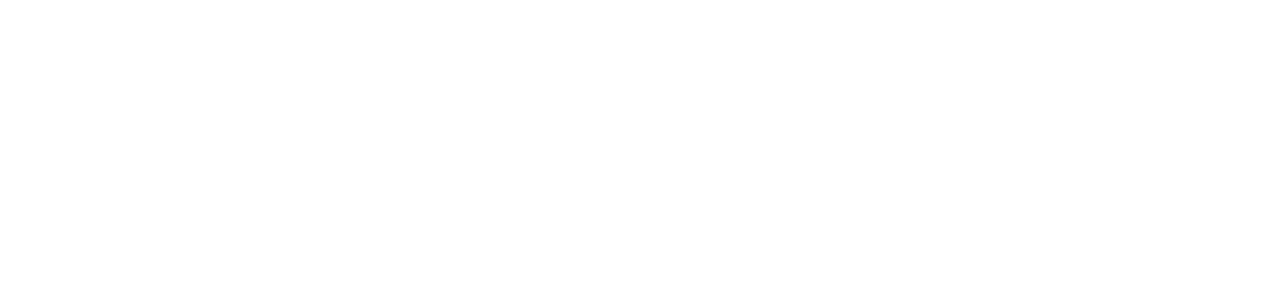
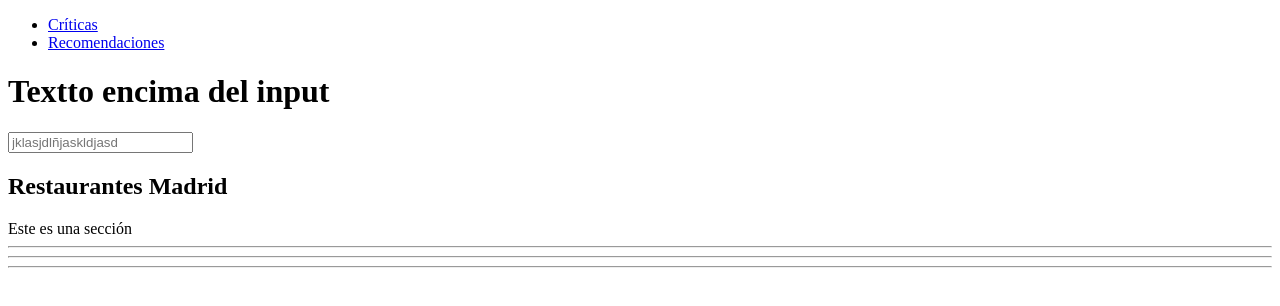
Before and after one commit to pedri77/proyectouno, a plain HTML site: page index.html in a window 1280 px wide. Drawn offline with Linux system fonts and the light colour scheme.

Commit message:
estructura

```diff
--- a/index.html
+++ b/index.html
@@ -9,6 +9,39 @@
     <script src="main.js"></script>
 </head>
 <body>
+        <header id="header" class="">
+                <nav>
+                    <ul>
+                        <li><a href="#" title="">Críticas</a></li>
+                        <li><a href="#" title="">Recomendaciones</a></li>
+                    </ul>
+                </nav>
+                <h1>Textto encima del input</h1>
+                <input type="" name="" placeholder="jklasjdlñjaskldjasd">
+            </header><!-- /header -->
+            <!-- Dividimos la sección inferior en una gran seccion -->
+            <main>
+                <!-- Sección principal -->
+                <section>
+                    <h1>Restaurantes Madrid</h1>
+                    <a href="http://"></a>
+                </section>
+                <!-- Segunda sección -->
+                <section>
+                    Este es una sección
+                    <article>
+                        <hr>
+                    </article>
+                    <article>
+                        <hr>
+                    </article>
+                    <article>
+                        <hr>
+                    </article>
+                </section>
+
+
+            </main>
 
 </body>
 </html>
```
